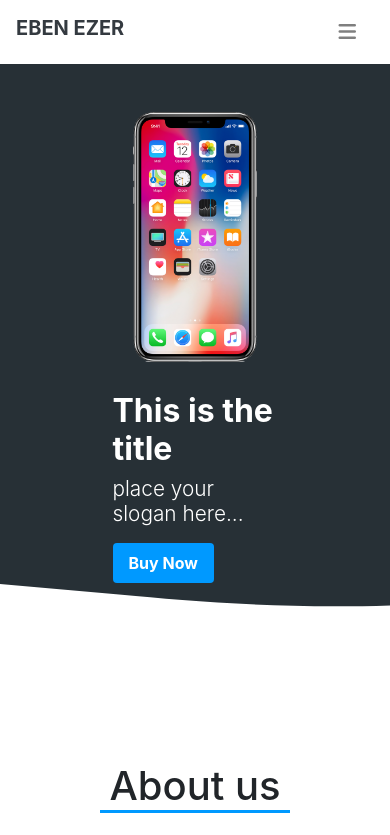
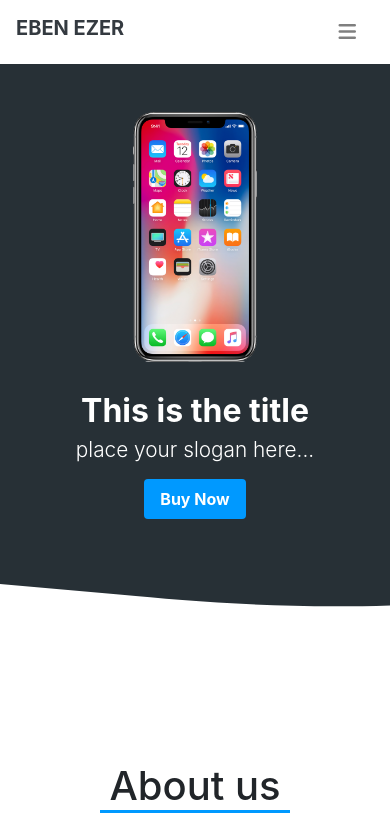
Before and after one commit to FelixSantana/Eben-Ezer, a plain HTML site: page index.html in a window 390 px wide. Shown: the top 835 px of the page. Drawn offline with nearby package versions, Linux system fonts and the light colour scheme; grey boxes are pictures that could not be loaded.

Commit message:
Update style.css

```diff
--- a/css/style.css
+++ b/css/style.css
@@ -188,13 +188,23 @@ footer .far{
         max-height: 250px !important;
     }
     .main .row .col-lg-6{
-        display: block;
+        max-width: 100%;
+        display: flex;
+        justify-content: center;
+        flex-direction: column;
     }
     .main .row .col-lg-6 h1{
       font-size: 2em;
+      margin-left: auto !important;
+      margin-right: auto !important;
     }
     .main .row .col-lg-6 h2{
         font-size: 1.3em;
+        margin-left: auto !important;
+        margin-right: auto !important;
+    }
+    .main .row .buy{
+        margin: auto;
     }
 
 }
```
